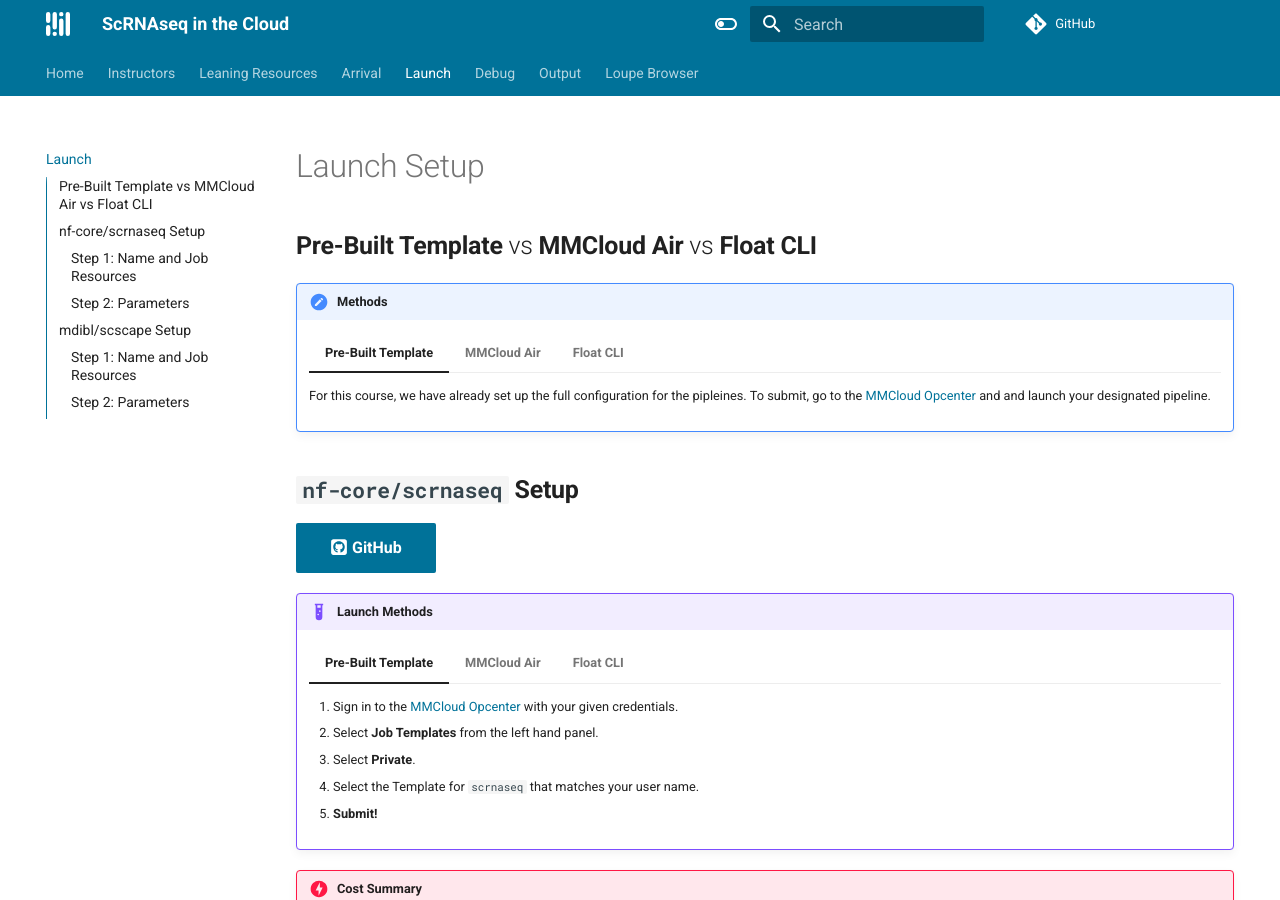
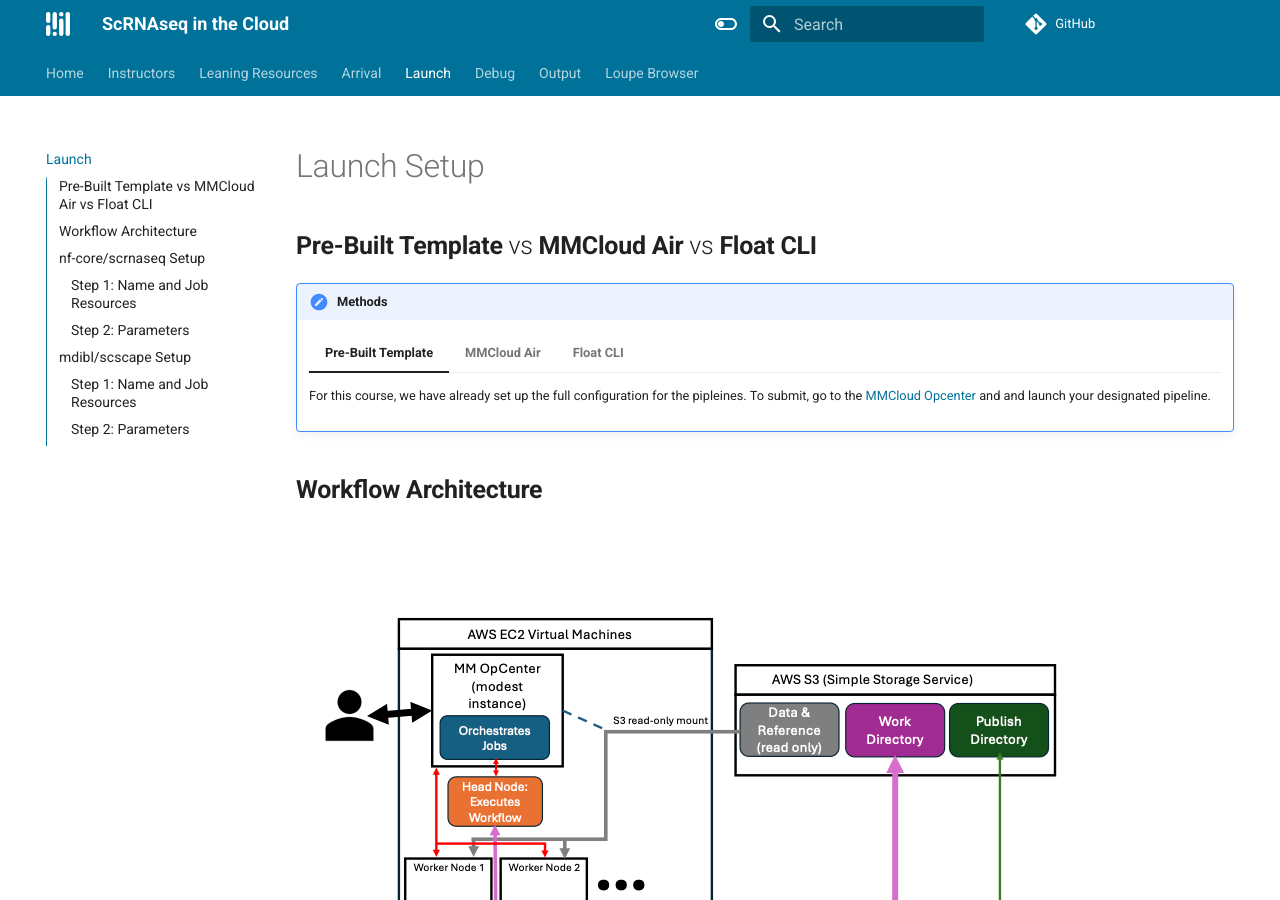
Before and after one commit to mdibl/scrnaseq_course_2024, an MkDocs documentation site: the page built from docs/launch.md, in a window 1280 px wide and 900 px high. Built offline with MkDocs 1.6.1 and Material for MkDocs 9.7.7, drawn with Linux system fonts in a browser that asks for light colours; comment, search, counter and statistics services are not loaded.

Commit message:
added MMC workflow architecture

```diff
--- a/docs/launch.md
+++ b/docs/launch.md
@@ -1,4 +1,5 @@
 # Launch Setup
+
 
 ## **Pre-Built Template** vs **MMCloud Air** vs **Float CLI**
 
@@ -16,6 +17,9 @@
 
         Launching from the Float CLI gives you the most control. You have full control of the launch, but need to be familiar with the float cli.
 
+## **Workflow Architecture**
+
+![MMC Workflow Architecture](images/MMC_WorkFlow_Architecture.png)
 
 
 ## **`nf-core/scrnaseq` Setup**
```
Also changed, not shown: docs/images/MMC_WorkFlow_Architecture.png (added), 1 other file.
